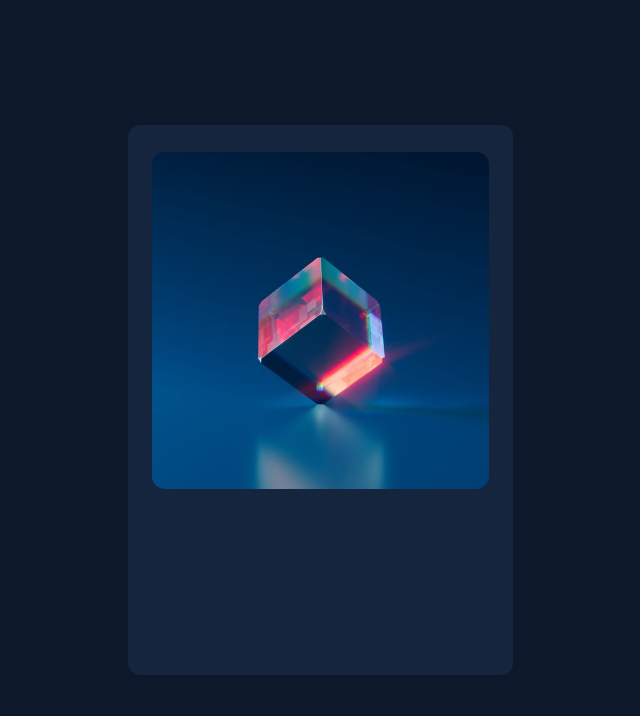
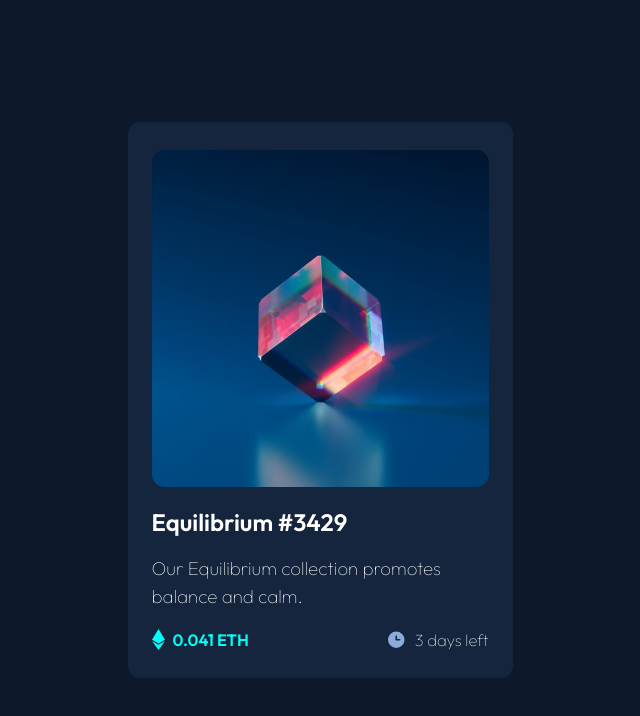
Before and after one commit to erikalmaraz/hoken-challenge, a React (Create React App) app: page / in a window 1280 px wide. Shown: the top 716 px of the page, without its empty margins (320-960 px from the left). Built offline with nearby package versions, Linux system fonts and the light colour scheme.

Commit message:
Add styles and content to InfoCard and DateValueCard components

```diff
--- a/src/App.tsx
+++ b/src/App.tsx
@@ -2,7 +2,7 @@ import React from 'react'
 import Home from './pages/Home/Home'
 import { Router, RouteComponentProps } from '@reach/router'
 
-function App(): JSX.Element {
+const App = (): JSX.Element => {
   return (
     <>
       <Router>
--- a/src/components/NFTCard/NFTCard.tsx
+++ b/src/components/NFTCard/NFTCard.tsx
@@ -1,10 +1,15 @@
 import React from 'react'
+import DateValueCard from './components/DateValueCard/DateValueCard'
 import ImageCard from './components/ImageCard/ImageCard'
+import InfoCard from './components/InfoCard/InfoCard'
 import { StyledNFTCard } from './nft-card.styles'
+
 const NFTCard = ({ ...props }): JSX.Element => {
   return (
     <StyledNFTCard>
       <ImageCard />
+      <InfoCard />
+      <DateValueCard />
     </StyledNFTCard>
   )
 }
--- /dev/null
+++ b/src/components/NFTCard/components/DateValueCard/DateValueCard.tsx
@@ -0,0 +1,21 @@
+import React from 'react'
+import { StyledDateValueCard } from './date-value-card.styles'
+
+const DateValueCard = ({ ...props }): JSX.Element => {
+  return (
+    <StyledDateValueCard>
+      <div className="footer-card--amount">
+        <img src="./assets/images/icon-ethereum.svg" alt="Etherium icon" />
+        <span>0.041 ETH</span>
+      </div>
+      <div className="footer-card--time">
+        <img src="./assets/images/icon-clock.svg" alt="Clock icon" />
+        <span>3 days left</span>
+      </div>
+    </StyledDateValueCard>
+  )
+}
+
+DateValueCard.displayName = 'DateValueCard'
+
+export default DateValueCard
--- /dev/null
+++ b/src/components/NFTCard/components/DateValueCard/date-value-card.styles.ts
@@ -0,0 +1,34 @@
+import styled from 'styled-components'
+import { primary } from '../../../../styles/colors'
+
+export const StyledDateValueCard = styled.div`
+  display: flex;
+  align-items: center;
+  justify-content: space-between;
+  margin-top: 1.2em;
+  .footer-card--amount {
+    display: flex;
+    align-items: center;
+    img {
+      width: 13px;
+      margin-right: 0.5em;
+    }
+    span {
+      font-weight: bold;
+      font-size: 1.03em;
+      color: ${primary.cyan};
+    }
+  }
+  .footer-card--time {
+    display: flex;
+    align-items: center;
+    img {
+      width: 21px;
+      margin-right: 0.5em;
+    }
+    span {
+      font-size: 1.03em;
+      font-weight: 300;
+    }
+  }
+`
--- /dev/null
+++ b/src/components/NFTCard/components/FooterCard/footer-card.styles.ts
@@ -0,0 +1,3 @@
+import styled from 'styled-components'
+
+export const StyledFooterCard = styled.div``
--- /dev/null
+++ b/src/components/NFTCard/components/InfoCard/InfoCard.tsx
@@ -0,0 +1,17 @@
+import React from 'react'
+import { StyledInfoCard } from './info-card.styles'
+
+const InfoCard = ({ ...props }): JSX.Element => {
+  return (
+    <StyledInfoCard>
+      <div className="info-card--name">Equilibrium #3429</div>
+      <div className="info-card--desc">
+        Our Equilibrium collection promotes balance and calm.
+      </div>
+    </StyledInfoCard>
+  )
+}
+
+InfoCard.displayName = 'InfoCard'
+
+export default InfoCard
--- /dev/null
+++ b/src/components/NFTCard/components/InfoCard/info-card.styles.ts
@@ -0,0 +1,15 @@
+import styled from 'styled-components'
+
+export const StyledInfoCard = styled.div`
+  .info-card--name {
+    font-weight: 600;
+    font-size: 1.49em;
+    margin-top: 0.7em;
+    margin-bottom: 0.7em;
+  }
+  .info-card--desc {
+    font-weight: 300;
+    font-size: 1.17em;
+    line-height: 1.5em;
+  }
+`
--- a/src/components/NFTCard/nft-card.styles.ts
+++ b/src/components/NFTCard/nft-card.styles.ts
@@ -4,7 +4,7 @@ import { neutral } from '../../styles/colors'
 export const StyledNFTCard = styled.div`
   min-height: 550px;
   max-width: 385px;
-  width: 80%;
+  width: 90%;
   background: ${neutral.card};
   border-radius: 12px;
   padding: 1.7em 1.5em;
```
Also changed, not shown: src/components/NFTCard/components/FooterCard/FooterCard.tsx (added, +10 -0 lines).
